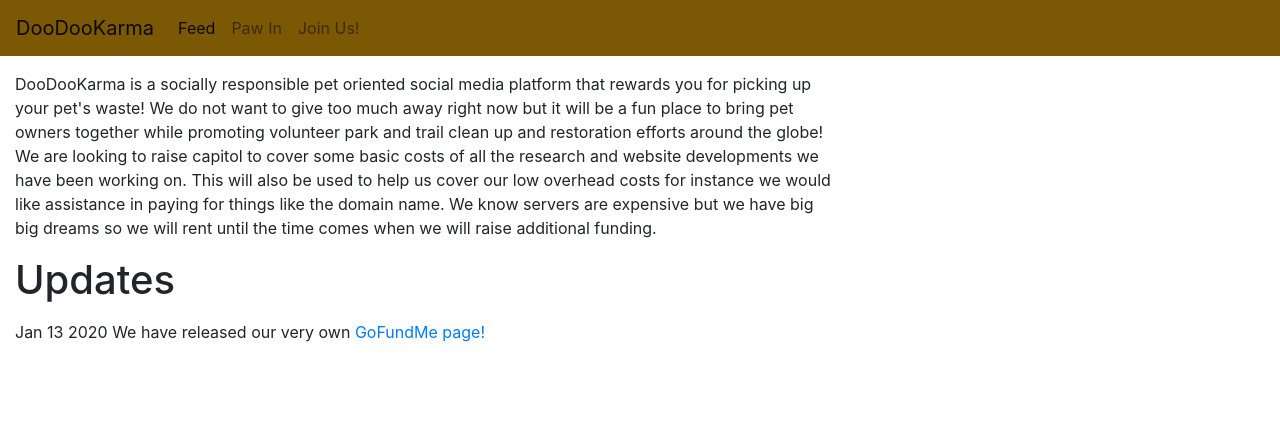
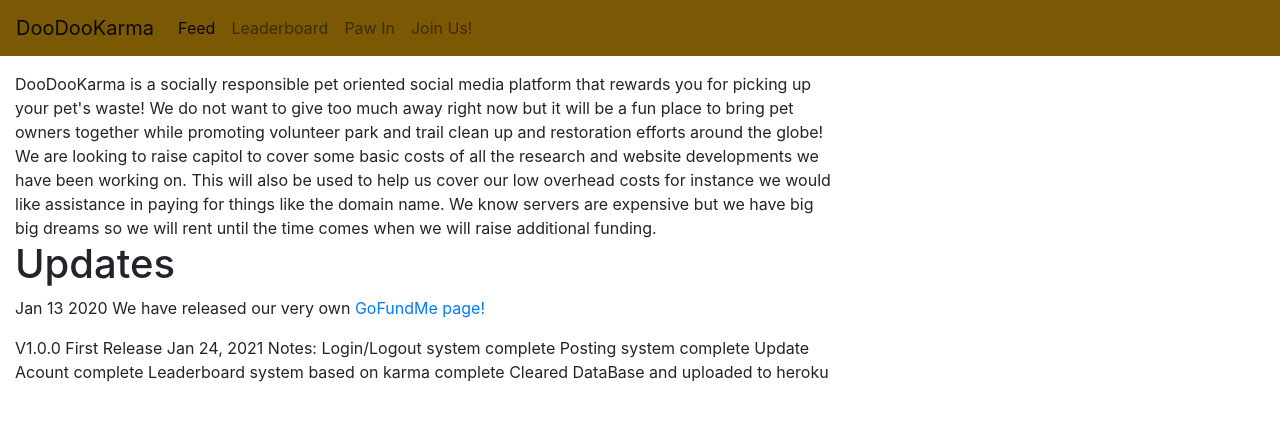
Before and after one commit to RambaMamba/Flask-Pookarma, a Flask app: page /about in a window 1280 px wide. Shown: the top 421 px of the page. Run offline with Flask 2, Linux system fonts and the light colour scheme; some libraries are stand-ins or nearby versions.

Commit message:
added leaderboard

```diff
--- a/Pookarma/routes.py
+++ b/Pookarma/routes.py
@@ -9,12 +9,29 @@ import os
 import urllib.request
 
 
+
 @app.route("/post/feed")
 @app.route("/")
 @app.route("/feed")
 def feed():
     posts = Post.query.all()
     return render_template('feed.html', posts = posts)
+
+@app.route("/post/leaderboard")
+@app.route("/leaderboard")
+def leaderboard():
+    users = User.query.all()
+    userDict = {}
+    for user in users:
+        userDict[user.username] = user.karma
+    sort = sorted(userDict.items(), key=lambda x: x[1], reverse=True)
+
+    finalLeader = []
+    for people in sort:
+        finalLeader.append(User.query.filter_by(username = people[0]).first())
+
+
+    return render_template('leaderboard.html', topUsers = finalLeader)
 
 @app.route('/post/about', methods=['GET', 'POST'])
 @app.route("/about")
--- a/Pookarma/templates/about.html
+++ b/Pookarma/templates/about.html
@@ -6,12 +6,20 @@
 DooDooKarma is a socially responsible pet oriented social media platform that rewards you for picking up your pet's waste! We do not want to give too much away right now but it will be a fun place to bring pet owners together while promoting volunteer park and trail clean up and restoration efforts around the globe!
 
 We are looking to raise capitol to cover some basic costs of all the research and website developments we have been working on. This will also be used to help us cover our low overhead costs for instance we would like assistance in paying for things like the domain name. We know servers are expensive but we have big big dreams so we will rent until the time comes when we will raise additional funding.
-<p>                                                           </p>
+
 
 <h1> Updates </h1>
-<p>                                                                 </p>
+<p>
 Jan 13 2020
 We have released our very own<a href = "https://www.gofundme.com/f/help-us-launch-doodookarmacom?utm_source=customer&utm_medium=copy_link&utm_campaign=p_cf+share-flow-1"> GoFundMe page!</a>
-
-
+</p>
+<p>
+V1.0.0 First Release Jan 24, 2021
+Notes:
+	Login/Logout system complete
+	Posting system complete
+	Update Acount complete
+	Leaderboard system based on karma complete
+	Cleared DataBase and uploaded to heroku
+</p>
  {% endblock %}
--- a/Pookarma/templates/layout.html
+++ b/Pookarma/templates/layout.html
@@ -28,6 +28,10 @@
     <ul class="navbar-nav mr-auto">
       <li class="nav-item active">
         <a class="nav-link" href="feed"aria-current="page">Feed </a>
+      </li>
+    <li class="nav-item">
+        <a class="nav-link" href="leaderboard" aria-current="page">Leaderboard </a>
+
       </li>
       {% if current_user.is_authenticated %}
       </li>
--- a/run.py
+++ b/run.py
@@ -1,5 +1,4 @@
 from Pookarma import app
 
 if __name__ == '__main__':
-    print("hello")
     app.run(debug = "true")
```
Also changed, not shown: Pookarma/templates/leaderboard.html (added, +12 -0 lines), Pookarma/static/profile_pics/1.png (added), Pookarma/static/profile_pics/rishik.png (added).
